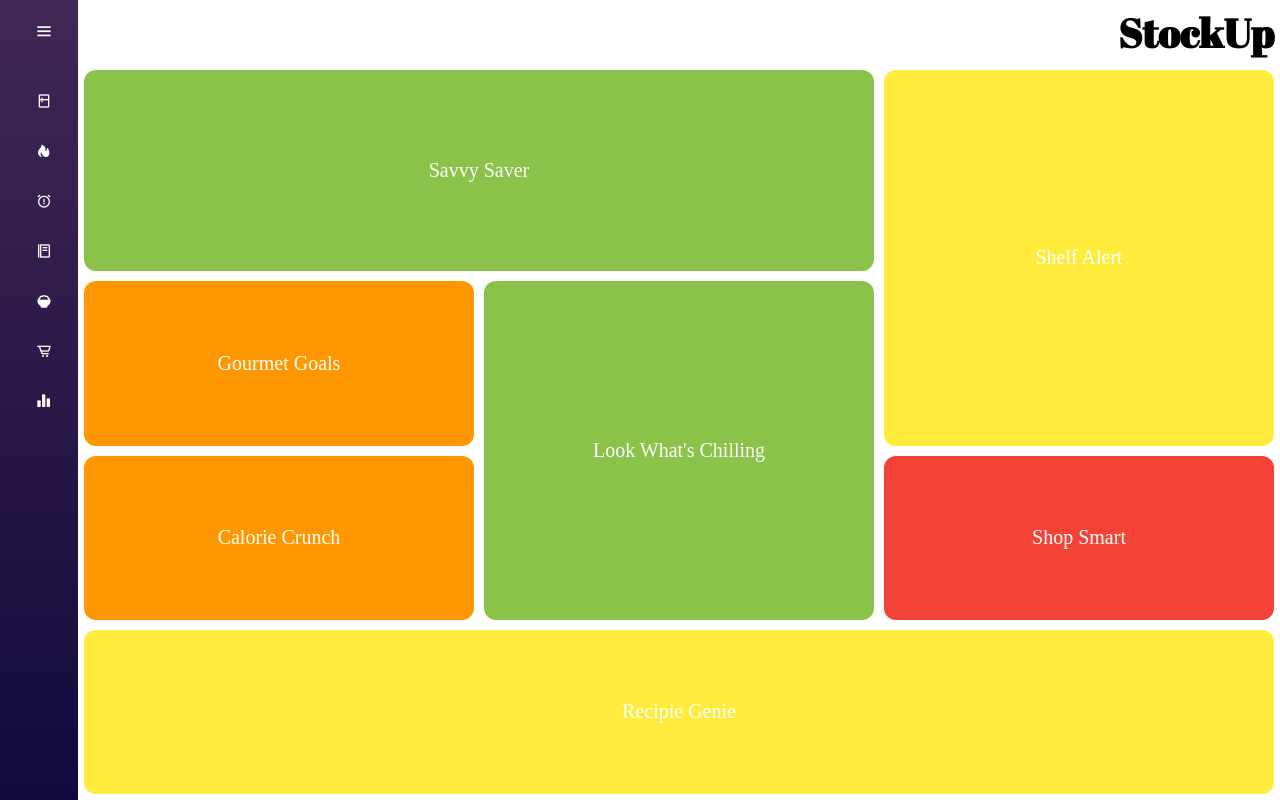
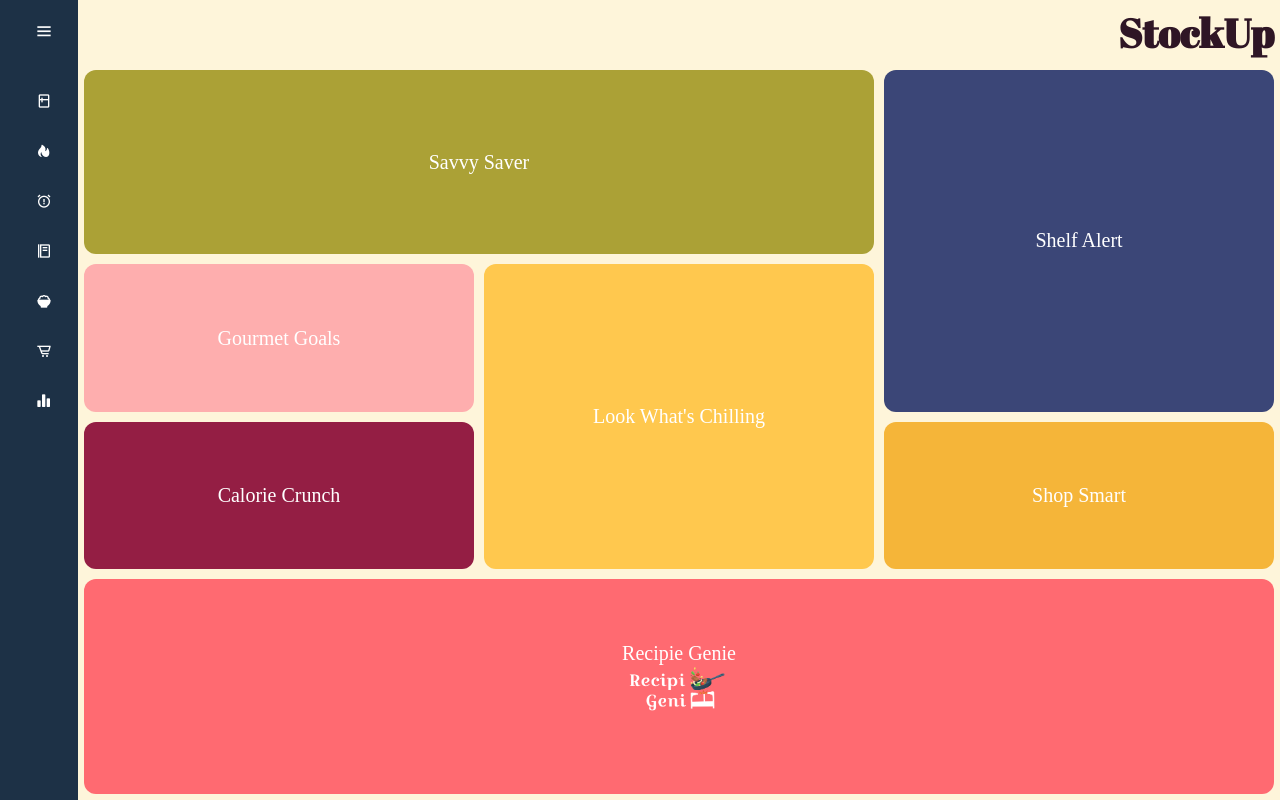
Before and after one commit to kosuri-indu/StockUp, a Flask app: page /home in a window 1280 px wide. Run offline with Flask 3, Linux system fonts and the light colour scheme; some web fonts are replaced.

Commit message:
added box elements

```diff
--- a/frontend/static/css/home.css
+++ b/frontend/static/css/home.css
@@ -13,7 +13,7 @@ body {
     justify-content: center;
     align-self: center;
     min-height: 100vh;
-    background-color: white;
+    background-color: #FEF5DA;
 }
 
 .sidebar {
@@ -22,7 +22,7 @@ body {
     left: 0;
     height: 100vh;
     width: 78px;
-    background: linear-gradient(to top, #120a3d, #412754);
+    background: #1d3146;
     padding: 6px 14px;
     transition: all 0.5s ease;
     z-index: 1000;
@@ -163,6 +163,7 @@ body {
     position: absolute; /* Adjust if needed, or use relative positioning */
     top: 0; /* Align to top of the container */
     z-index: 1;
+    color: #2F1625;
 }
 
 .header h1 {
@@ -208,10 +209,6 @@ body {
     transition: 0.5s;
 }
 
-.container .box:hover {
-    background: #e91e63;
-}
-
 .container .box img {
     position: relative;
     max-width: 100px;
@@ -239,31 +236,31 @@ body {
 }
 
 .container .box.rg {
-    background-color: #ffeb3b;
+    background-color: #FF6A71;
 }
 
 .container .box.ss {
-    background-color: #8bc34a;
+    background-color: #ABA136;
 }
 
 .container .box.gg {
-    background-color: #ff9800;
+    background-color: #FEAEAE;
 }
 
 .container .box.lwc {
-    background-color: #8bc34a;
+    background-color: #FFC84E;
 }
 
 .container .box.sa {
-    background-color: #ffeb3b;
+    background-color: #3B4677;
 }
 
 .container .box.cc {
-    background-color: #ff9800;
+    background-color: #941E44;
 }
 
 .container .box.shs {
-    background-color: #f44336;
+    background-color: #F5B539;
 }
 
 @media (max-width: 850px) {
--- a/frontend/templates/home.html
+++ b/frontend/templates/home.html
@@ -24,6 +24,7 @@
 <div class="box rg">
     <div class="recipie-genie">
         <p>Recipie Genie</p>
+        <img src="{{ url_for('static', filename='images/recipiegenie.png') }}">
     </div>
 </div>
 <div class="box cc">
```
Also changed, not shown: frontend/static/images/bargraph.png (added), frontend/static/images/fridge1.png (added), frontend/static/images/recipiegenie.png (added).
